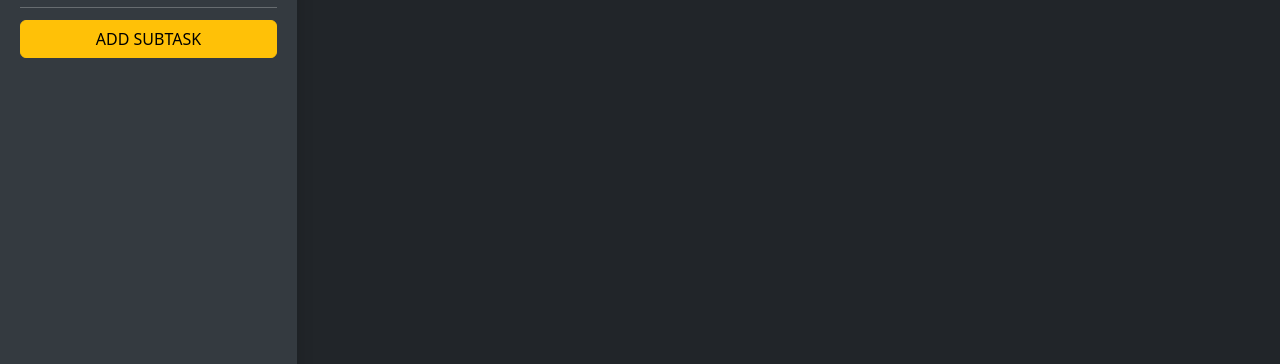
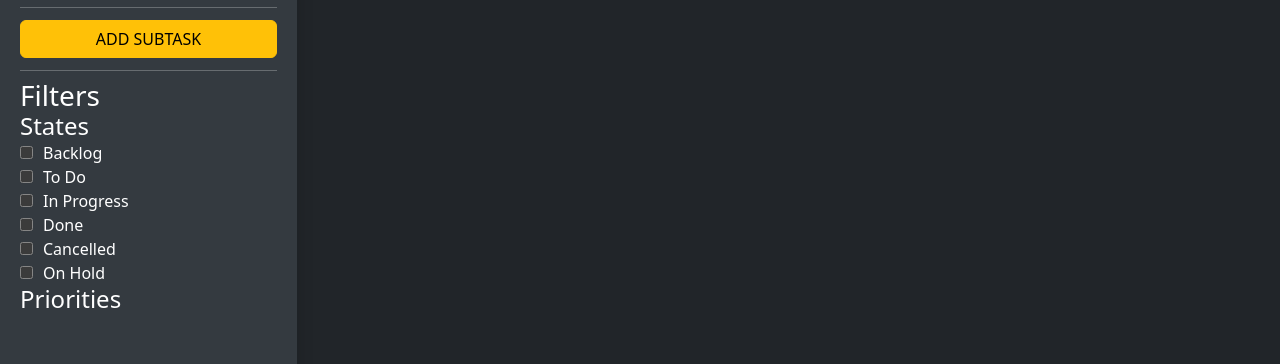
Before and after one commit to SHIROKAMIQQ/CounterSpell, a React (Vite) app: page / in a window 1280 px wide. Shown: the part 281-645 px from the top of the page. Built offline with nearby package versions, Linux system fonts and the light colour scheme; no server answers.

Commit message:
feat(Filter): Implement a table filter with respect to states

```diff
--- a/client/src/App.tsx
+++ b/client/src/App.tsx
@@ -10,12 +10,36 @@ function App() {
   const [refresh, setRefresh] = useState(true);
   const [data, setData] = useState([]);
   const [searchInput, setSearchInput] = useState("");
+  const [backlog_checked, setBacklogChecked] = useState(false);
+  const [todo_checked, setTodoChecked] = useState(false);
+  const [inprogress_checked, setInprogressChecked] = useState(false);
+  const [done_checked, setDoneChecked] = useState(false);
+  const [cancelled_checked, setCancelledChecked] = useState(false);
+  const [onhold_checked, setOnholdChecked] = useState(false);
+  const [none_checked, setNoneChecked] = useState(false);
+  const [low_checked, setLowChekced] = useState(false);
+  const [medium_checked, setMediumChecked] = useState(false);
+  const [high_checked, setHighChecked] = useState(false);
+  const [urgent_checked, setUrgentChecked] = useState(false);
+  const [rituals_checked, setRitualsChecked] = useState([]);
 
   useEffect(() => {
     axios
       .get("http://localhost:3000/fetch_subtasks",{
         params: {
-          searchInput: searchInput
+          searchInput: searchInput,
+          backlog_checked: backlog_checked,
+          todo_checked: todo_checked,
+          inprogress_checked: inprogress_checked,
+          done_checked: done_checked,
+          cancelled_checked: cancelled_checked,
+          onhold_checked: onhold_checked,
+          none_checked: none_checked,
+          low_checked: low_checked,
+          medium_checked: medium_checked,
+          high_checked: high_checked,
+          urgent_checked: urgent_checked,
+          rituals_checked: rituals_checked
         }
       })
       .then((res) => {
@@ -24,7 +48,7 @@ function App() {
         //console.log(data)
       })
       .catch((err) => console.log(err));
-  }, [refresh, searchInput]);
+  }, [refresh, searchInput, backlog_checked, todo_checked, inprogress_checked, done_checked, cancelled_checked, onhold_checked, none_checked, low_checked, medium_checked, high_checked, urgent_checked, rituals_checked]);
 
   return (
     <BrowserRouter>
@@ -42,6 +66,30 @@ function App() {
                       setRefresh={setRefresh}
                       searchInput={searchInput}
                       setSearchInput={setSearchInput}
+                      backlog_checked={backlog_checked}
+                      setBacklogChecked={setBacklogChecked}
+                      todo_checked={todo_checked}
+                      setTodoChecked={setTodoChecked}
+                      inprogress_checked={inprogress_checked}
+                      setInprogressChecked={setInprogressChecked}
+                      done_checked={done_checked}
+                      setDoneChecked={setDoneChecked}
+                      cancelled_checked={cancelled_checked}
+                      setCancelledChecked={setCancelledChecked}
+                      onhold_checked={onhold_checked}
+                      setOnholdChecked={setOnholdChecked}
+                      none_checked={none_checked}
+                      setNoneChecked={setNoneChecked}
+                      low_checked={low_checked}
+                      setLowChecked={setLowChekced}
+                      medium_checked={medium_checked}
+                      setMediumChecked={setMediumChecked}
+                      high_checked={high_checked}
+                      setHighChecked={setHighChecked}
+                      urgent_checked={urgent_checked}
+                      setUrgentChecked={setUrgentChecked}
+                      rituals_checked={rituals_checked}
+                      setRitualsChecked={setRitualsChecked}
                     />
                   </div>
                   <div className="col py-3">
--- a/client/src/components/Sidebar.tsx
+++ b/client/src/components/Sidebar.tsx
@@ -1,5 +1,4 @@
 import { useState, useEffect } from "react";
-import * as Icon from "react-bootstrap-icons";
 
 import Create from "../crud_components/create";
 
@@ -8,6 +7,30 @@ export interface Sidebar_Props {
   setRefresh: CallableFunction;
   searchInput: string;
   setSearchInput: CallableFunction;
+  backlog_checked: boolean;
+  setBacklogChecked: CallableFunction;
+  todo_checked: boolean;
+  setTodoChecked: CallableFunction;
+  inprogress_checked: boolean;
+  setInprogressChecked: CallableFunction;
+  done_checked: boolean;
+  setDoneChecked: CallableFunction;
+  cancelled_checked: boolean;
+  setCancelledChecked: CallableFunction;
+  onhold_checked: boolean;
+  setOnholdChecked: CallableFunction;
+  none_checked: boolean;
+  setNoneChecked: CallableFunction;
+  low_checked: boolean;
+  setLowChecked: CallableFunction;
+  medium_checked: boolean;
+  setMediumChecked: CallableFunction;
+  high_checked: boolean;
+  setHighChecked: CallableFunction;
+  urgent_checked: boolean;
+  setUrgentChecked: CallableFunction;
+  rituals_checked: number[];
+  setRitualsChecked: CallableFunction;
 }
 
 function Sidebar(props: Sidebar_Props) {
@@ -61,6 +84,78 @@ function Sidebar(props: Sidebar_Props) {
       >
         ADD SUBTASK
       </button>
+      <hr className="my-2" />
+      <h3 className="py-0 mb-0">Filters</h3>
+      <div className="checkbox-filters">
+        <div className="checkbox-states">
+          <h4 className="py-0 mb-0">States</h4>
+          <ul className="nav flex-column">
+            <li className="my-0 py-0">
+              <input
+                type="checkbox"
+                name="backlog_checkbox"
+                id="backlog_checkbox"
+                checked={props.backlog_checked}
+                onChange={() => props.setBacklogChecked(!props.backlog_checked)}
+              />
+              <label className="py-0" htmlFor="backlog_checkbox">Backlog</label>
+            </li>
+            <li className="py-0">
+              <input
+                type="checkbox"
+                name="todo_checkbox"
+                id="todo_checkbox"
+                checked={props.todo_checked}
+                onChange={() => props.setTodoChecked(!props.todo_checked)}
+              />
+              <label className="py-0" htmlFor="todo_checkbox">To Do</label>
+            </li>
+            <li className="py-0">
+              <input
+                type="checkbox"
+                name="inprogress_checkbox"
+                id="inprogress_checkbox"
+                checked={props.inprogress_checked}
+                onChange={() => props.setInprogressChecked(!props.inprogress_checked)}
+              />
+              <label className="py-0" htmlFor="inprogress_checkbox">In Progress</label>
+            </li>
+            <li className="py-0">
+              <input
+                type="checkbox"
+                name="done_checkbox"
+                id="done_checkbox"
+                checked={props.done_checked}
+                onChange={() => props.setDoneChecked(!props.done_checked)}
+              />
+              <label className="py-0" htmlFor="done_checkbox">Done</label>
+            </li>
+            <li className="py-0">
+              <input
+                type="checkbox"
+                name="cancelled_checkbox"
+                id="cancelled_checkbox"
+                checked={props.cancelled_checked}
+                onChange={() => props.setCancelledChecked(!props.cancelled_checked)}
+              />
+              <label className="py-0" htmlFor="cancelled_checkbox">Cancelled</label>
+            </li>
+            <li className="py-0">
+              <input
+                type="checkbox"
+                name="onhold_checkbox"
+                id="onhold_checkbox"
+                checked={props.onhold_checked}
+                onChange={() => props.setOnholdChecked(!props.onhold_checked)}
+              />
+              <label className="py-0" htmlFor="onhold_checkbox">On Hold</label>
+            </li>
+          </ul>
+        </div>
+        <div className="checkbox-priorities">
+          <h4 className="py-0 mb-0">Priorities</h4>
+        </div>
+      </div>
       <Create trigger={add_subtask_popup} setTrigger={set_popup} />
     </div>
   );
--- a/client/src/components/Table.tsx
+++ b/client/src/components/Table.tsx
@@ -97,7 +97,7 @@ function Table(props: Table_Props) {
           <tr key={subtask.subtask_id} className="align-middle">
             <td>{subtask.subtask_name}</td>
             <td>{subtask.ritual_name}</td>
-            <td>{getState(subtask.subtask_priority)}</td>
+            <td>{getState(subtask.subtask_state)}</td>
             <td>{getPriority(subtask.subtask_priority)}</td>
             <td>{subtask.subtask_startdate}</td>
             <td>{subtask.subtask_deadline}</td>
```
Also changed, not shown: 1 other file (tests, documents, lock files or other folders).
